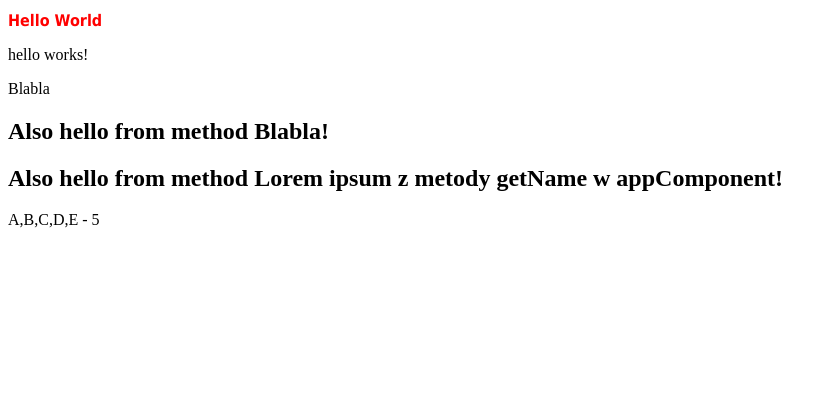
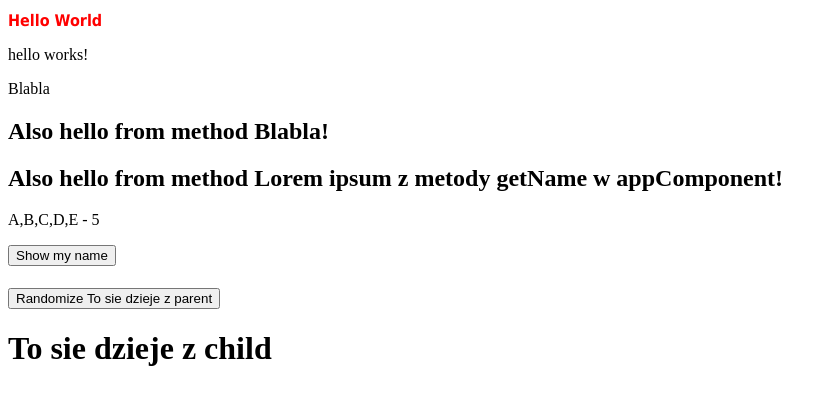
Before and after one commit to hazenite/Angular-course, an Angular app: page / in a window 1280 px wide. Shown: the top 404 px of the page, without its empty margins (0-836 px from the left). Built offline with nearby package versions, Linux system fonts and the light colour scheme.

Commit message:
6# Communication between components

```diff
--- a/src/app/app.component.html
+++ b/src/app/app.component.html
@@ -1,2 +1,6 @@
 <h1>Hello World</h1>
 <app-hello [name]="getName()" [users]="users" [amount]="5"></app-hello>
+
+<app-name-displayer name="Computer Says No"></app-name-displayer>
+
+<app-parent></app-parent>
--- a/src/app/app.component.ts
+++ b/src/app/app.component.ts
@@ -1,10 +1,12 @@
 import { Component } from '@angular/core';
 import { RouterOutlet } from '@angular/router';
 import { HelloComponent } from './hello/hello.component';
+import { NameDisplayerComponent } from './name-displayer/name-displayer.component';
+import { ParentComponent } from './parent/parent.component';
 
 @Component({
   selector: 'app-root',
-  imports: [HelloComponent],
+  imports: [HelloComponent, NameDisplayerComponent, ParentComponent],
   templateUrl: './app.component.html',
   styleUrl: './app.component.scss',
 })
--- /dev/null
+++ b/src/app/child/child.component.html
@@ -0,0 +1 @@
+<h1>To sie dzieje z child {{random}}</h1>
--- /dev/null
+++ b/src/app/child/child.component.ts
@@ -0,0 +1,12 @@
+import { Component, Input } from '@angular/core';
+
+@Component({
+  selector: 'app-child',
+  imports: [],
+  templateUrl: './child.component.html',
+  styleUrl: './child.component.scss',
+})
+export class ChildComponent {
+  @Input()
+  random: null | number = null;
+}
--- a/src/app/name-displayer/name-displayer.component.html
+++ b/src/app/name-displayer/name-displayer.component.html
@@ -1 +1,3 @@
-<p>name-displayer works!</p>
+<button (click) = "showMyName()"> Show my name </button>
+
+<h1>{{displayName}}</h1>
--- a/src/app/name-displayer/name-displayer.component.ts
+++ b/src/app/name-displayer/name-displayer.component.ts
@@ -1,11 +1,17 @@
-import { Component } from '@angular/core';
+import { Component, Input } from '@angular/core';
 
 @Component({
   selector: 'app-name-displayer',
   imports: [],
   templateUrl: './name-displayer.component.html',
-  styleUrl: './name-displayer.component.scss'
+  styleUrl: './name-displayer.component.scss',
 })
 export class NameDisplayerComponent {
+  @Input() name: string = '';
 
+  displayName: string = '';
+
+  showMyName() {
+    this.displayName = this.name;
+  }
 }
--- /dev/null
+++ b/src/app/parent/parent.component.html
@@ -0,0 +1,3 @@
+<button (click) = "randomizeValue()">Randomize To sie dzieje z parent</button>
+
+<app-child [random]="value"></app-child>
--- /dev/null
+++ b/src/app/parent/parent.component.ts
@@ -0,0 +1,16 @@
+import { Component } from '@angular/core';
+import { ChildComponent } from '../child/child.component';
+
+@Component({
+  selector: 'app-parent',
+  imports: [ChildComponent],
+  templateUrl: './parent.component.html',
+  styleUrl: './parent.component.scss',
+})
+export class ParentComponent {
+  value: null | number = null;
+
+  randomizeValue() {
+    this.value = Math.round(Math.random() * (100 - 1) + 1);
+  }
+}
```
Also changed, not shown: src/app/child/child.component.scss (added), src/app/parent/parent.component.scss (added), 2 other files (tests, documents, lock files or other folders).
